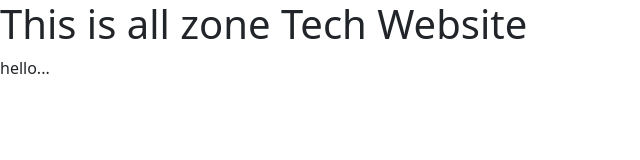
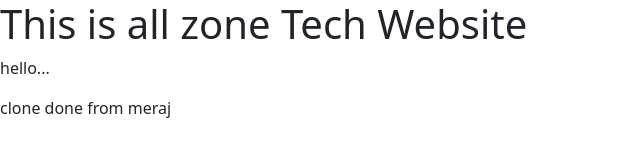
Before and after one commit to Nadeem984/allzonetech-website, a plain HTML site: page index.html in a window 1280 px wide. Shown: the whole page, without its empty margins (0-640 px from the left). Drawn offline with Linux system fonts and the light colour scheme.

Commit message:
p
clone done from meraj

```diff
--- a/index.html
+++ b/index.html
@@ -8,6 +8,6 @@
 <body>
     <h1>This is all zone Tech Website</h1>
     <p>hello...</p>
-
+    <p>clone done from meraj</p>
 </body>
 </html>
```
